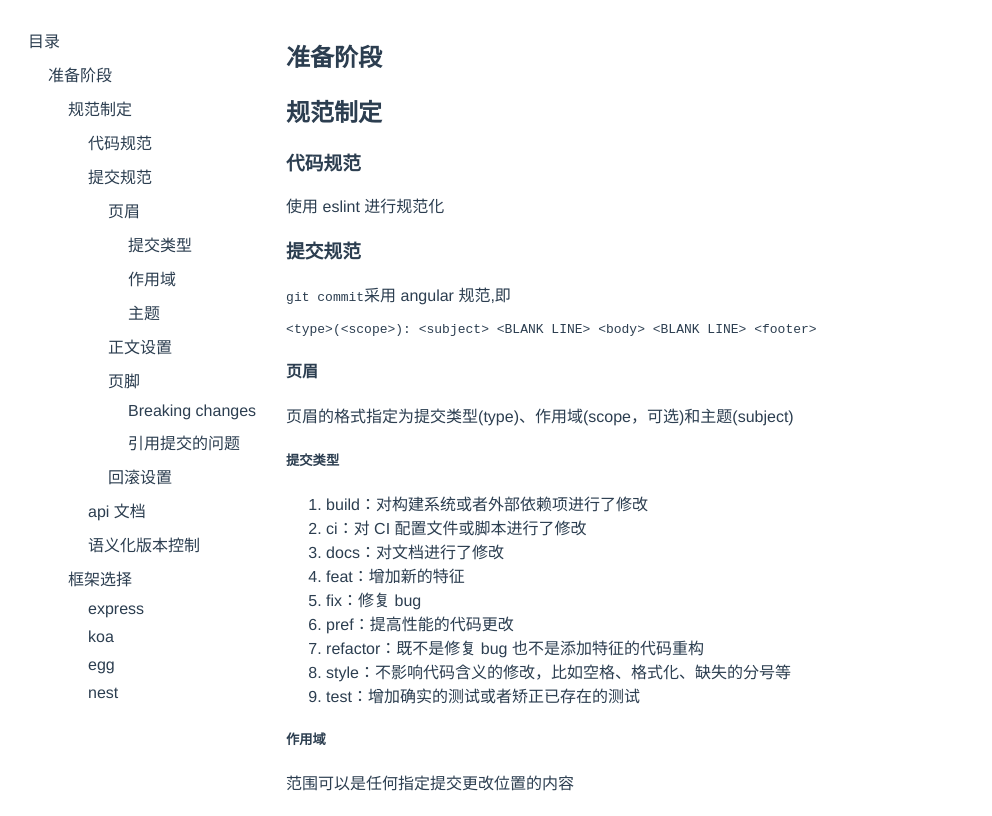
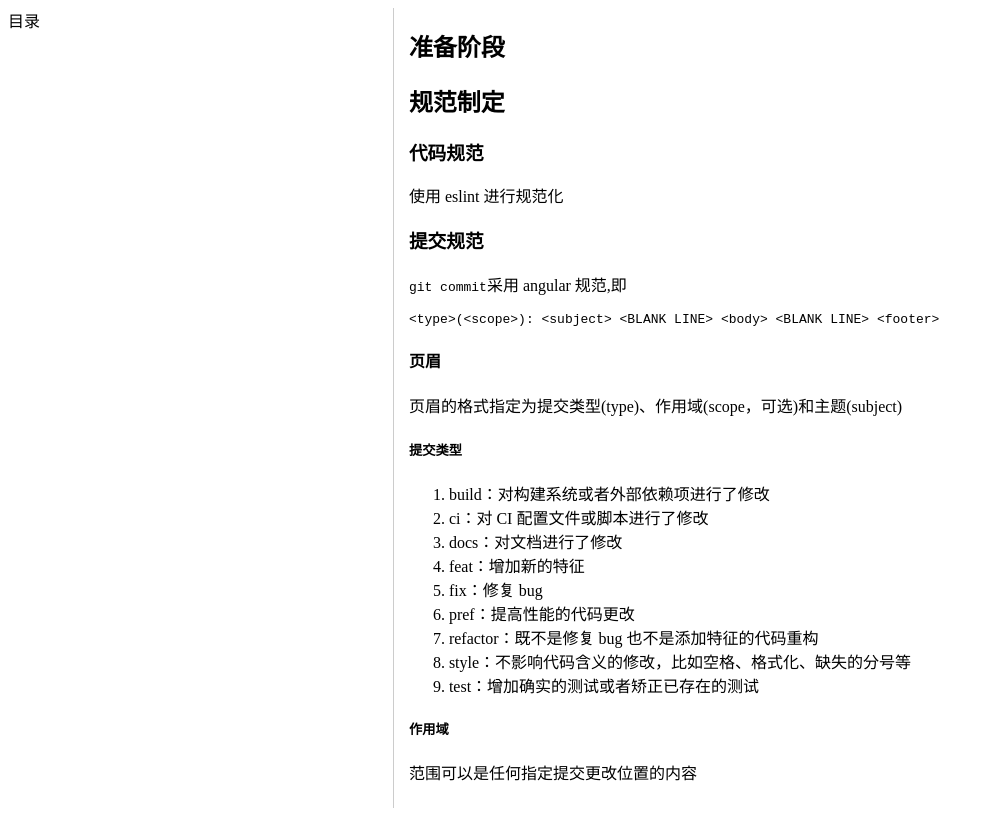
Before and after one commit to FrankZH-1/GenerateTreeDirectory, a Vue app: page / in a window 1280 px wide. Shown: the whole page, without its empty margins (0-992 px from the left). Built offline with nearby package versions, Linux system fonts and the light colour scheme.

Commit message:
fix:fix the open style.animation not added yet.lot to be done.

```diff
--- a/src/App.vue
+++ b/src/App.vue
@@ -2,7 +2,8 @@
   <div class="container">
     <!-- <HelloWorld msg="Welcome to Your Vue.js App" /> -->
     <div class="directory-container"><Directory></Directory></div>
-    <div class="article-container"><Article></Article></div>
+    <span class="verticle-line"></span>
+    <div class="article"><Article></Article></div>
   </div>
 </template>
 
@@ -20,7 +21,7 @@ export default {
 };
 </script>
 
-<style>
+<style scoped>
 #app {
   font-family: Avenir, Helvetica, Arial, sans-serif;
   -webkit-font-smoothing: antialiased;
@@ -34,15 +35,25 @@ export default {
   padding: 0;
 }
 .directory-container {
+  width: 30%;
   height: 100vh;
   overflow-y: scroll;
   text-align: left;
 }
-.article-container {
+.article {
   width: 70%;
   height: 100vh;
   overflow-y: scroll;
   overflow-x: auto;
   word-wrap: break-word;
 }
+.verticle-line {
+  display: block;
+  background: black;
+  width: 1px;
+  height: 100vh;
+  margin: 0 15px;
+  transform: scaleX(0.5);
+  opacity: 40%;
+}
 </style>
--- a/src/components/article.vue
+++ b/src/components/article.vue
@@ -1,10 +1,22 @@
 <template>
-  <div class="article-container">
-    <article v-html="article"></article>
+  <div class="container">
+    <article v-html="article" ref="doc"></article>
   </div>
 </template>
 <script lang="ts">
+import { ref, onMounted } from "vue";
 export default {
+  // setup() {
+  //   const doc = ref<HTMLElement|null>(null);
+  //   function handleScroll() {
+  //     doc.scrollTop
+  //   }
+  //   onMounted(() => {
+  //     const article = document.querySelector("article");
+  //     article.addEventListener("scroll",)
+  //   });
+  //   return { doc };
+  // },
   data: function () {
     return {
       article:
@@ -89,7 +101,7 @@ This reverts commit hash \
 };
 </script>
 <style scoped>
-.article-container {
+.container {
   text-align: left;
   width: 100%;
   margin: 10px;
--- a/src/components/directory/Directory.vue
+++ b/src/components/directory/Directory.vue
@@ -1,5 +1,5 @@
 <template>
-  <div class="directory-container"><Root :folder="directory"></Root></div>
+  <div><Root :folder="directory"></Root></div>
 </template>
 
 <script>
@@ -27,7 +27,4 @@ export default {
 };
 </script>
 <style scoped>
-div {
-  margin: 10px;
-}
 </style>
--- a/src/components/directory/DirectoryContent.vue
+++ b/src/components/directory/DirectoryContent.vue
@@ -20,8 +20,9 @@ export default {
 <style scoped>
 li {
   list-style-type: none;
-  margin: 0;
-  padding: 0;
+
+  padding-top: 10px;
+  margin-left: -20px;
 }
 span {
   white-space: nowrap;
--- a/src/components/directory/DirectoryRoot.vue
+++ b/src/components/directory/DirectoryRoot.vue
@@ -1,7 +1,14 @@
 <template>
-  <div>
-    <span class="text-container">{{ folder.name }}</span>
-    <Content :children="folder.children"></Content>
+  <div class="item-container">
+    <a
+      class="text-container"
+      :href="`#${folder.name}`"
+      @mouseover="show = 1"
+      @mousedown="show = !show"
+      >{{ folder.name }}
+      <!-- <div class="show-button" @click="show = !show"></div> -->
+    </a>
+    <Content :children="folder.children" v-if="show"></Content>
   </div>
 </template>
 
@@ -10,7 +17,9 @@ export default {
   name: "Root",
   components: {},
   props: ["folder"],
-
+  data: function () {
+    return { show: 0 };
+  },
   beforeCreate: function () {
     this.$options.components.Content =
       require("./DirectoryContent.vue").default;
@@ -18,12 +27,30 @@ export default {
 };
 </script>
 <style scoped>
+.item-container {
+  display: flex;
+  flex-direction: column;
+}
+.show-button {
+  width: 16px;
+  height: 16px;
+  background-color: black;
+  display: inline-block;
+}
 ul {
   margin: 0;
-  padding-left: 20px;
-  padding-top: 10px;
+  /* padding-left: 20px; */
+  /* padding-top: 10px; */
 }
-span {
+a {
   white-space: nowrap;
 }
+a:link,
+:visited {
+  text-decoration: none;
+  color: black;
+}
+a:hover {
+  color: rgb(70, 211, 145);
+}
 </style>
```
